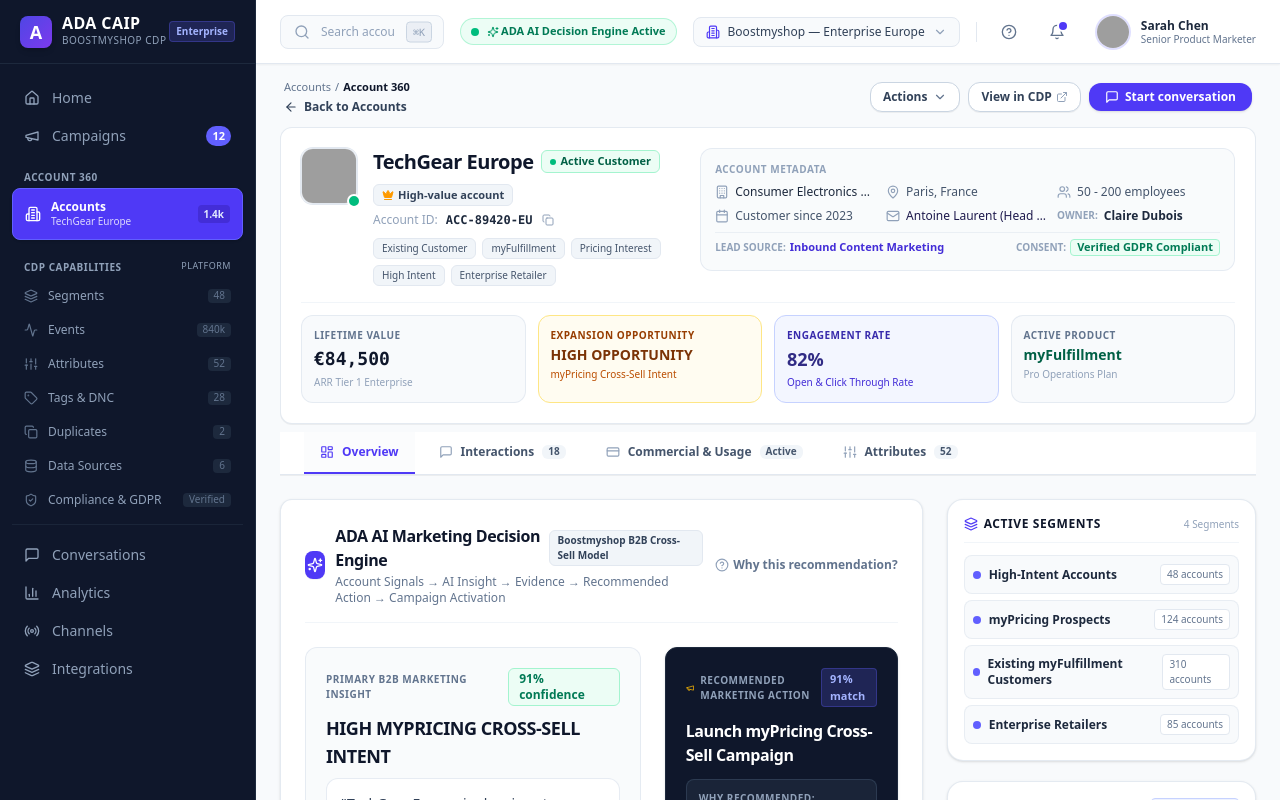
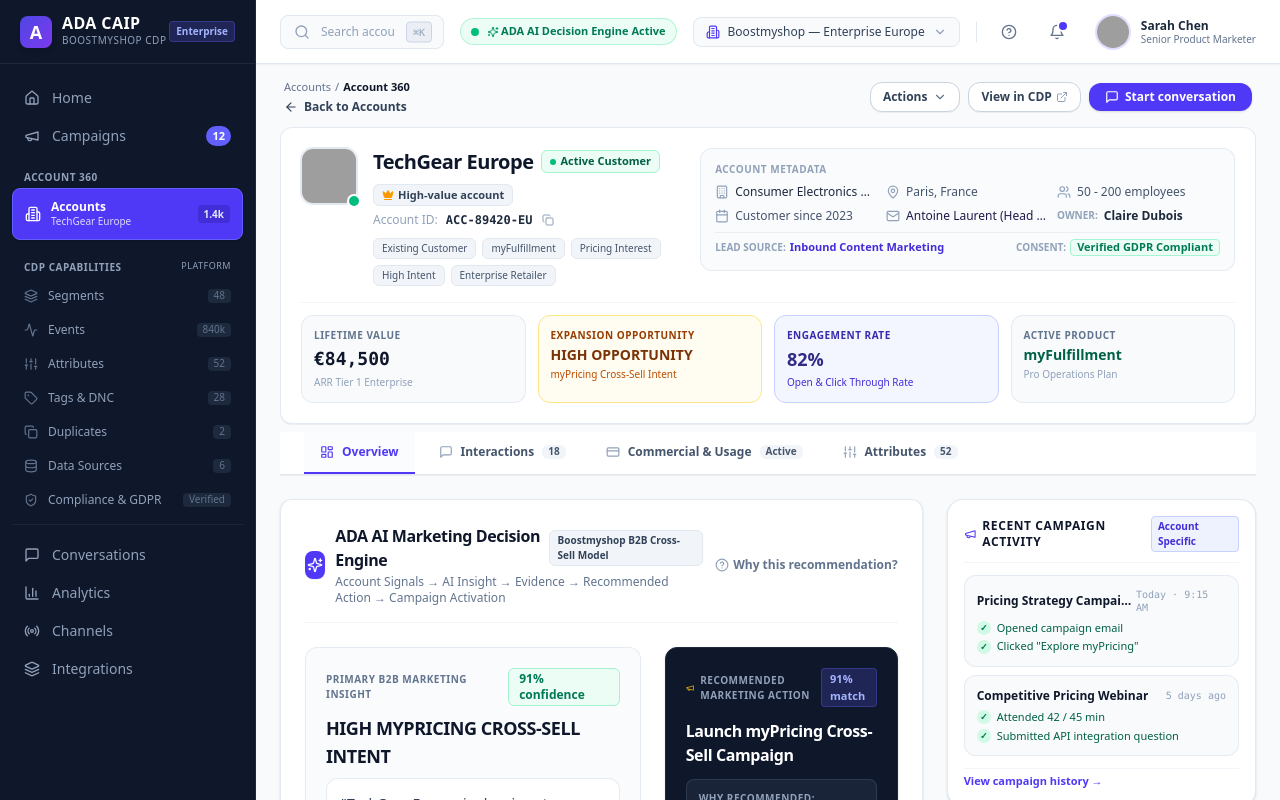
Before and after one commit to 9080442272/ADA, a React (Vite) app: page / in a window 1280 px wide. Shown: the top 800 px of the page. Built offline with nearby package versions, Linux system fonts and the light colour scheme; grey boxes are pictures that could not be loaded.

Commit message:
Remove Active Segments card from RightSidebar

```diff
--- a/src/components/RightSidebar.jsx
+++ b/src/components/RightSidebar.jsx
@@ -23,37 +23,6 @@
 
   return (
     <aside className="w-full space-y-5">
-
-      {/* Block 2: Active Marketing Segments */}
-      <div className="bg-white rounded-2xl border border-slate-200/90 shadow-sm p-4 space-y-3">
-        <div className="flex items-center justify-between border-b border-slate-100 pb-2.5">
-          <h3 className="text-xs font-bold text-slate-900 uppercase tracking-wider flex items-center space-x-1.5">
-            <Layers className="w-3.5 h-3.5 text-indigo-600" />
-            <span>Active Segments</span>
-          </h3>
-          <span className="text-[10px] text-slate-400">{recentSegments.length} Segments</span>
-        </div>
-
-        <div className="space-y-1.5">
-          {recentSegments.map((seg, idx) => (
-            <div
-              key={idx}
-              onClick={() => onSegmentClick && onSegmentClick(seg)}
-              className="flex items-center justify-between p-2 rounded-lg bg-slate-50 hover:bg-indigo-50/50 border border-slate-200/70 hover:border-indigo-200 transition-colors cursor-pointer group"
-            >
-              <div className="flex items-center space-x-2">
-                <span className="w-2 h-2 rounded-full bg-indigo-500" />
-                <span className="text-xs font-bold text-slate-800 group-hover:text-indigo-600 transition-colors">
-                  {seg.name}
-                </span>
-              </div>
-              <span className="text-[10px] text-slate-500 font-medium bg-white px-1.5 py-0.5 rounded border border-slate-200">
-                {seg.count}
-              </span>
-            </div>
-          ))}
-        </div>
-      </div>
 
       {/* Block 3: Account-Specific Recent Campaign Activity */}
       <div className="bg-white rounded-2xl border border-slate-200/90 shadow-sm p-4 space-y-3">
```
